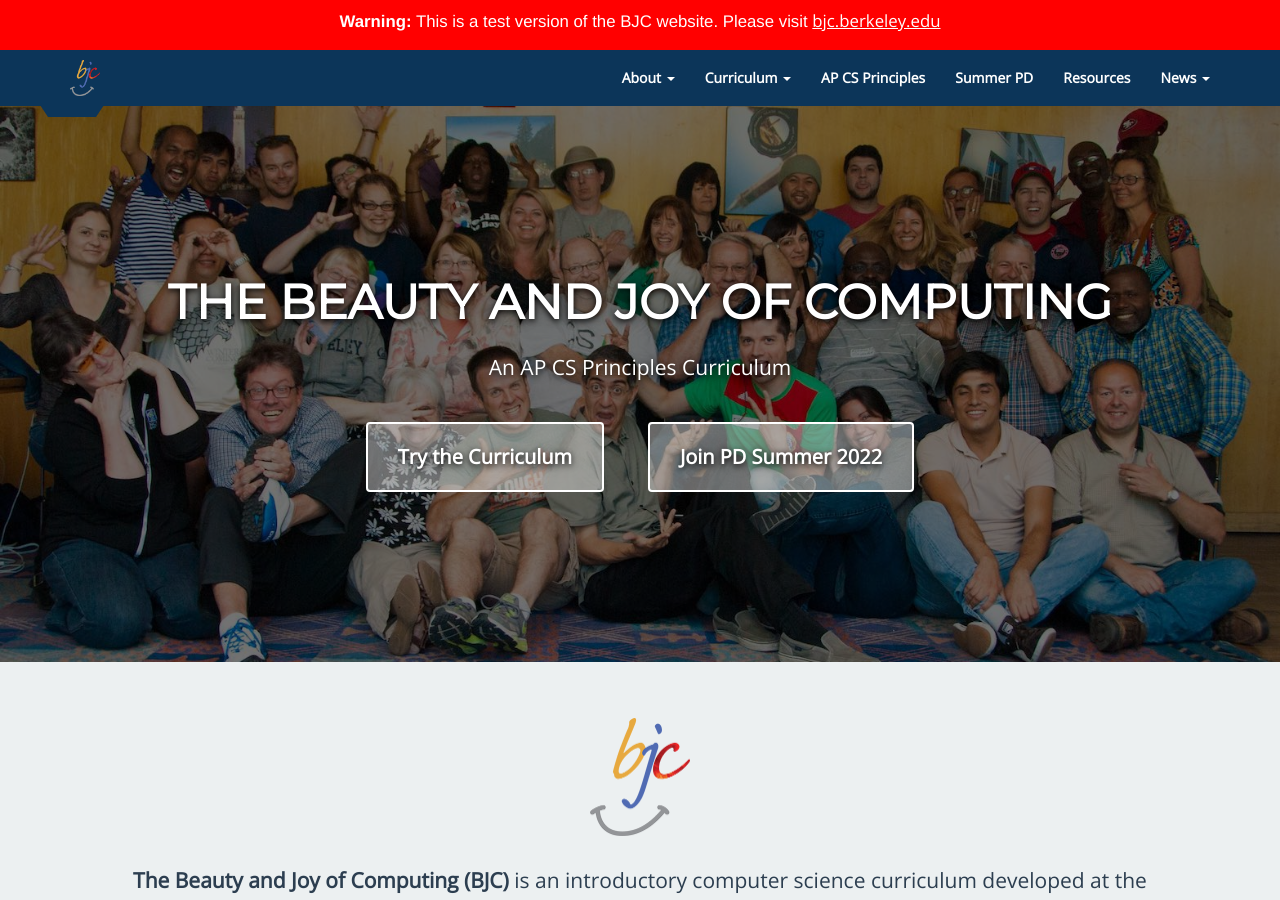
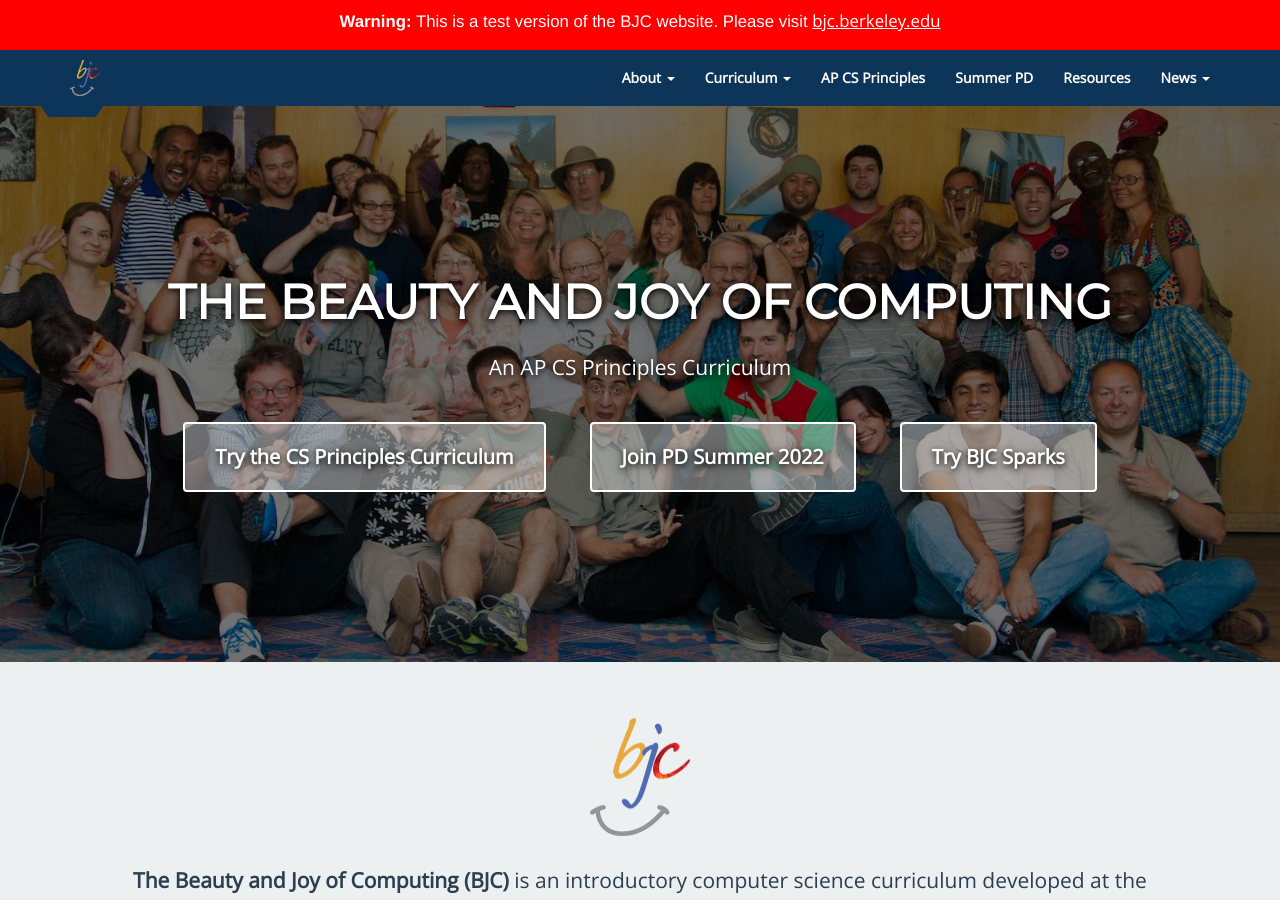
Before and after one commit to beautyjoy/beautyjoy.github.io, a Jekyll site: the page built from index.html, in a window 1280 px wide and 900 px high. Built offline with Jekyll 4.4.1, drawn with Linux system fonts in a browser that asks for light colours.

Commit message:
add sparks button

```diff
--- a/index.html
+++ b/index.html
@@ -9,9 +9,12 @@
     <h1>The Beauty and Joy of Computing</h1>
     <p>An AP CS Principles Curriculum</p>
     <a href="https://bjc.edc.org" target="_blank" class="btn">
-      Try the Curriculum
+      Try the CS Principles Curriculum
     </a>
     <a href="{{ site.baseurl }}/summer-pd/" class="btn">Join PD Summer 2022</a>
+    <a href="{{ site.baseurl }}/sparks/" class="btn">
+      Try BJC Sparks
+    </a>
   </div>
 </div>
 
```
